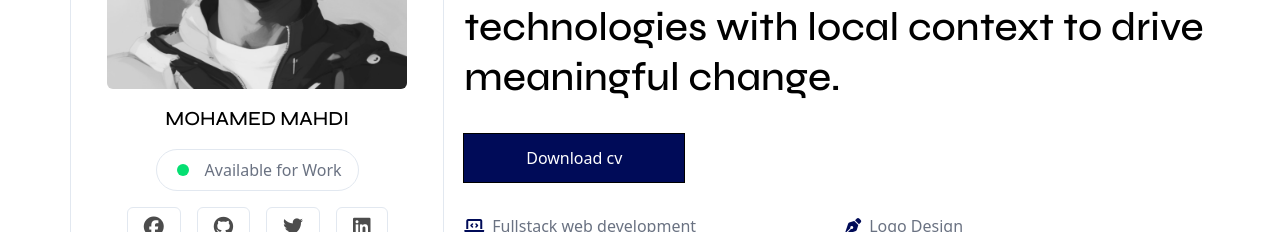
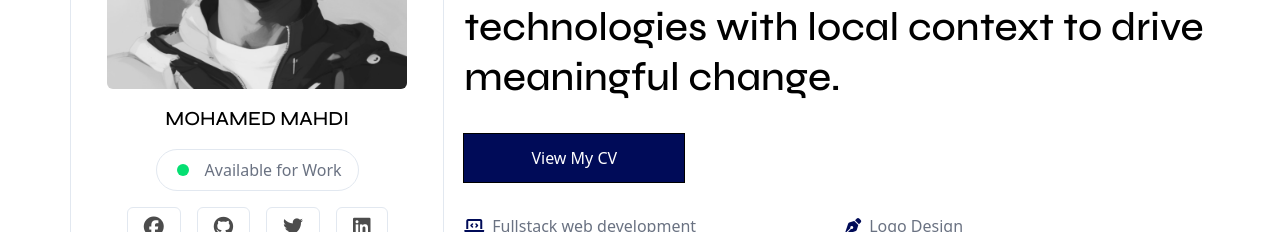
Before and after one commit to Maxamed459/My-Portfolio, a React (Vite) app: page / in a window 1280 px wide. Shown: the part 780-1012 px from the top of the page. Built offline with nearby package versions, Linux system fonts and the light colour scheme.

Commit message:
updated the View my cv button

```diff
--- a/src/components/About.jsx
+++ b/src/components/About.jsx
@@ -56,7 +56,13 @@ const Home = () => {
           to drive meaningful change.
         </h2>
         <button className="w-[220px] px-6 py-3 text-center bg-[#000b58] text-white ring-1 ring-black hover:bg-transparent hover:text-black duration-500 mt-8">
-          Download cv
+          <a
+            href="/Maxamed_Mahdi_CV.pdf"
+            target="_blank"
+            rel="noopener noreferrer"
+          >
+            View My CV
+          </a>
         </button>
         <div className="grid grid-cols-2 gap-4 mt-8">
           <p className="flex items-center gap-2 text-gray-500">
```
